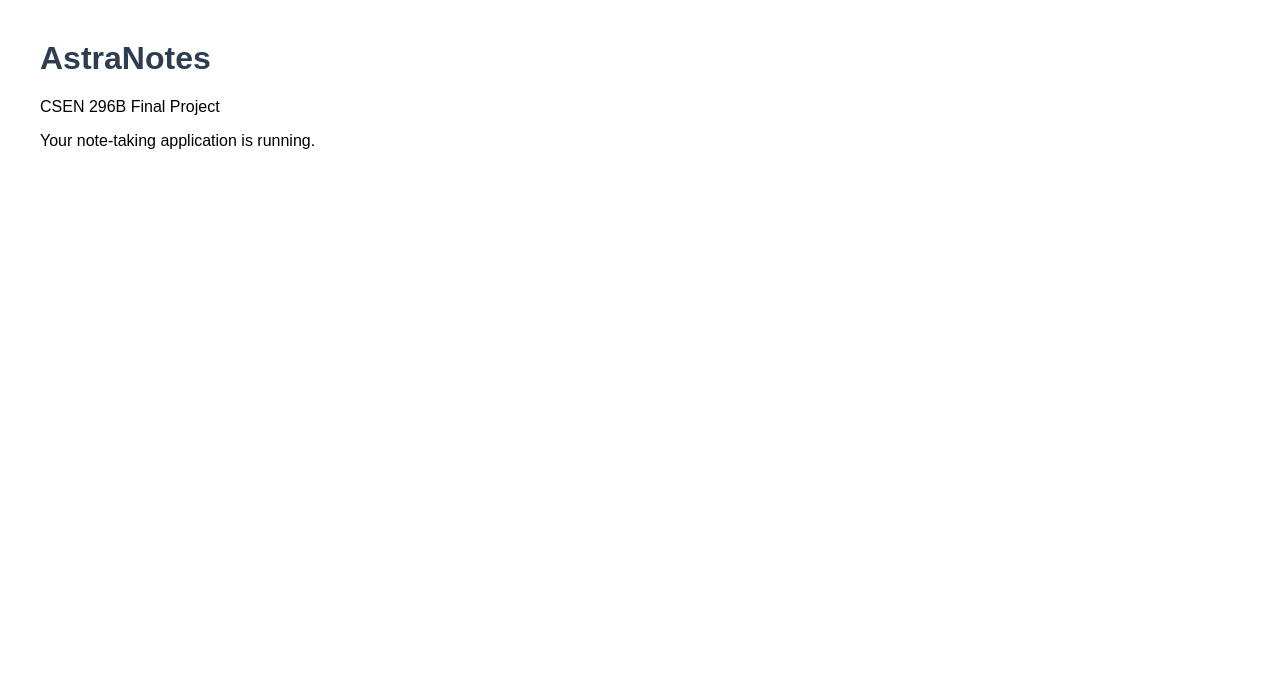
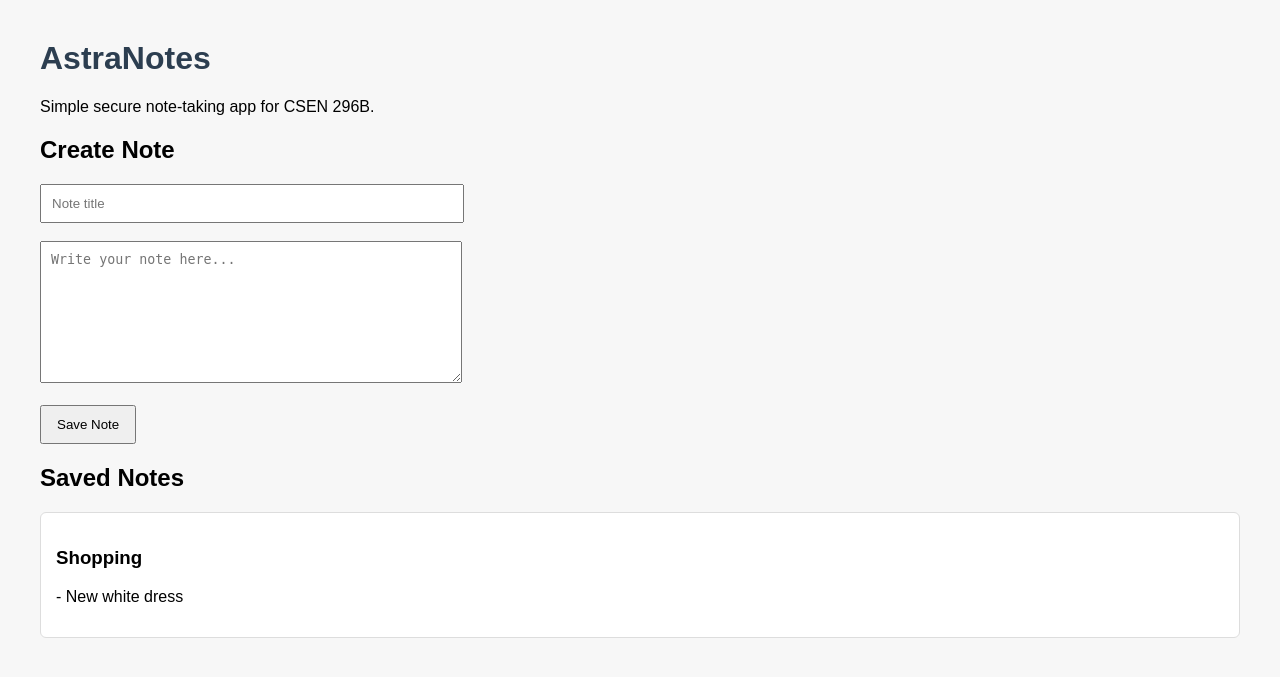
Before and after one commit to spolkampalli/AstraNotes, a Flask app: page / in a window 1280 px wide. Shown: the top 677 px of the page. Run offline with Flask 3, Linux system fonts and the light colour scheme; data comes from the database, SQL or seed files in the repository; both versions use the stored data as it was after the commit.

Commit message:
Add create and view notes with SQLite

```diff
--- a/src/app.py
+++ b/src/app.py
@@ -1,10 +1,54 @@
-from flask import Flask, render_template
+import sqlite3
+from flask import Flask, render_template, request, redirect
 
 app = Flask(__name__)
 
+DATABASE = "astranotes.db"
+
+
+def get_db_connection():
+    conn = sqlite3.connect(DATABASE)
+    conn.row_factory = sqlite3.Row
+    return conn
+
+
+def init_db():
+    conn = get_db_connection()
+    conn.execute("""
+        CREATE TABLE IF NOT EXISTS notes (
+            id INTEGER PRIMARY KEY AUTOINCREMENT,
+            title TEXT NOT NULL,
+            content TEXT NOT NULL
+        )
+    """)
+    conn.commit()
+    conn.close()
+
+
 @app.route("/")
 def home():
-    return render_template("index.html")
+    conn = get_db_connection()
+    notes = conn.execute("SELECT * FROM notes ORDER BY id DESC").fetchall()
+    conn.close()
+    return render_template("index.html", notes=notes)
+
+
+@app.route("/add", methods=["POST"])
+def add_note():
+    title = request.form["title"]
+    content = request.form["content"]
+
+    conn = get_db_connection()
+    conn.execute(
+        "INSERT INTO notes (title, content) VALUES (?, ?)",
+        (title, content)
+    )
+    conn.commit()
+    conn.close()
+
+    return redirect("/")
+
 
 if __name__ == "__main__":
+    init_db()
     app.run(debug=True)
--- a/src/static/style.css
+++ b/src/static/style.css
@@ -1,8 +1,31 @@
 body {
     font-family: Arial, sans-serif;
     margin: 40px;
+    background-color: #f7f7f7;
 }
 
 h1 {
     color: #2c3e50;
 }
+
+input, textarea {
+    width: 400px;
+    padding: 10px;
+}
+
+textarea {
+    height: 120px;
+}
+
+button {
+    padding: 10px 15px;
+    cursor: pointer;
+}
+
+.note {
+    background: white;
+    padding: 15px;
+    margin-top: 15px;
+    border-radius: 6px;
+    border: 1px solid #ddd;
+}
--- a/src/templates/index.html
+++ b/src/templates/index.html
@@ -7,10 +7,28 @@
 <body>
 
     <h1>AstraNotes</h1>
+    <p>Simple secure note-taking app for CSEN 296B.</p>
 
-    <p>CSEN 296B Final Project</p>
+    <h2>Create Note</h2>
 
-    <p>Your note-taking application is running.</p>
+    <form action="/add" method="POST">
+        <input type="text" name="title" placeholder="Note title" required>
+        <br><br>
+        <textarea name="content" placeholder="Write your note here..." required></textarea>
+        <br><br>
+        <button type="submit">Save Note</button>
+    </form>
+
+    <h2>Saved Notes</h2>
+
+    {% for note in notes %}
+        <div class="note">
+            <h3>{{ note["title"] }}</h3>
+            <p>{{ note["content"] }}</p>
+        </div>
+    {% else %}
+        <p>No notes yet.</p>
+    {% endfor %}
 
 </body>
 </html>
```
Also changed, not shown: astranotes.db (added).
